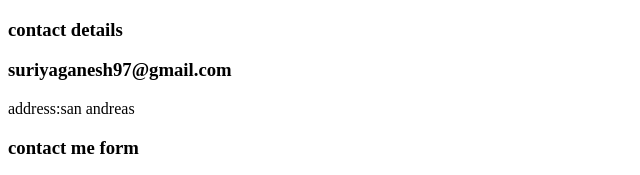
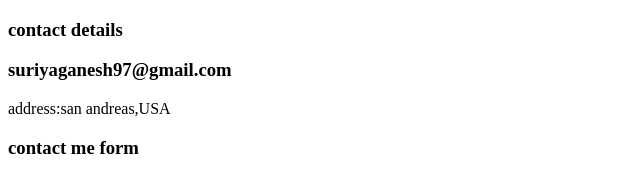
Before and after one commit to suriyaganesh97/cv, a plain HTML site: page contact info.html in a window 1280 px wide. Shown: the top 175 px of the page, 0-640 px from the left. Drawn offline with Linux system fonts and the light colour scheme.

Commit message:
2 nd commit

```diff
--- a/contact info.html
+++ b/contact info.html
@@ -7,7 +7,7 @@
   </head>
   <body>
     <h3>suriyaganesh97@gmail.com</h3>
-    <p>address:san andreas</p>
+    <p>address:san andreas,USA</p>
     <h3>contact me form</h3>
     <form class="" action="index.html" method="post">
       <table>
```
